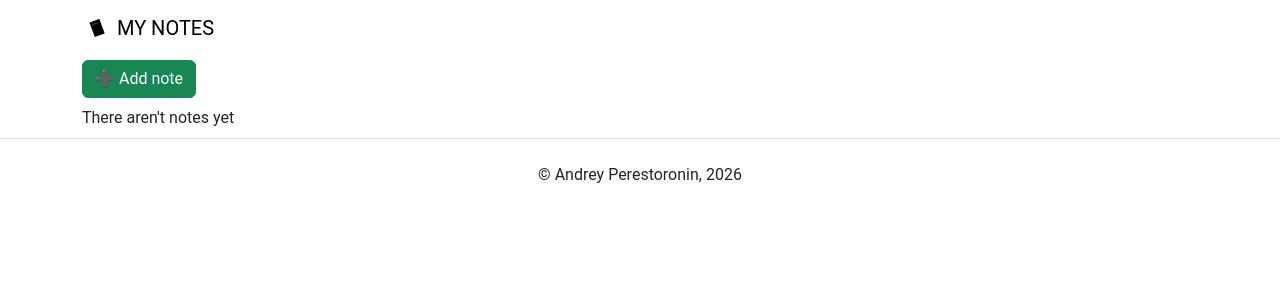
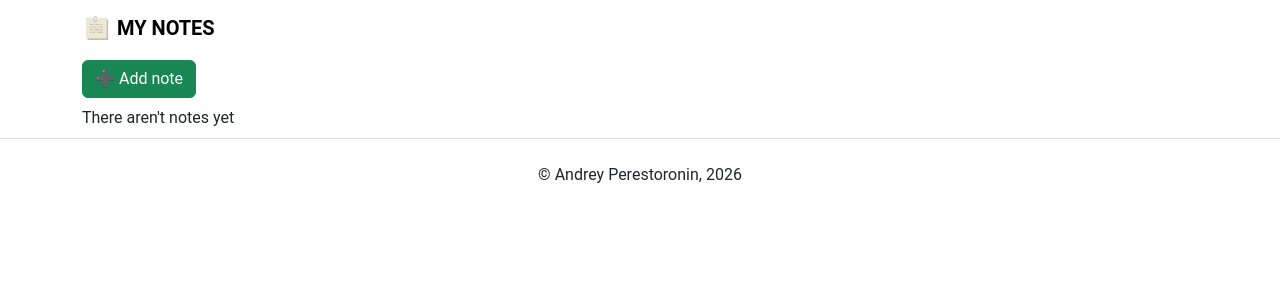
Before and after one commit to prs2rnn/django-notes-app, a Django app: page /notes/ in a window 1280 px wide. Shown: the top 300 px of the page. Run offline with Django 5.2, Linux system fonts and the light colour scheme; data that the repository does not hold is empty; some libraries are stand-ins or nearby versions.

Commit message:
fix: update favicon and logo

```diff
--- a/templates/base.html
+++ b/templates/base.html
@@ -9,7 +9,7 @@
       content="This is my Django app for taking notes."
     />
     <title>My Notes</title>
-    <link rel="shortcut icon" href="{% static 'img/logo.svg' %}" type="image/svg" />
+    <link rel="shortcut icon" href="{% static 'img/icon.svg' %}" type="image/svg" />
     <link rel="stylesheet" href="{% static 'bootstrap/css/bootstrap.min.css' %}" />
     <link rel="stylesheet" href="{% static 'css/style.css' %}" />
   </head>
@@ -18,11 +18,10 @@
       <div class="container">
         <a
           href="{% url 'notes_list' %}"
-          class="navbar-brand text-uppercase"
-          style="color: black"
+          class="navbar-brand text-uppercase fw-bold"
         >
           <img
-            src="{% static 'img/logo.svg' %}"
+            src="{% static 'img/icon.svg' %}"
             alt=""
             width="30"
             height="24"
```
Also changed, not shown: static/img/favicon.png (deleted), static/img/icon.svg (added), static/img/logo.svg (deleted), static/img/logo.webp (deleted).
